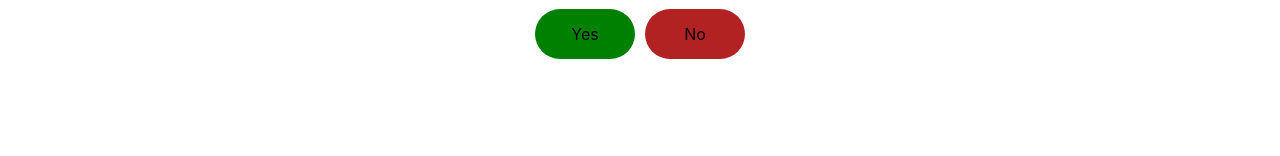
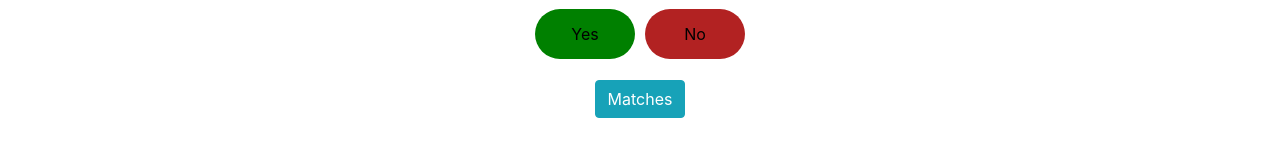
Before and after one commit to Codubee/PetFinderTTH2-3, a React (Create React App) app in the folder frontend/: page /match in a window 1280 px wide. Shown: the part 366-522 px from the top of the page. Built offline with nearby package versions, Linux system fonts and the light colour scheme.

Commit message:
Fixed table spacing, added collapse

```diff
--- a/frontend/src/components/DisplayMatches.js
+++ b/frontend/src/components/DisplayMatches.js
@@ -14,7 +14,7 @@ const DisplayMatches = (props) => {
 
   return (
     <Table bordered>
-      <div>
+
         <thead className="table-color">
           <tr className="text-color">
             <th></th>
@@ -25,9 +25,10 @@ const DisplayMatches = (props) => {
             <th>Adoption Url</th>
           </tr>
         </thead>
+        <tbody >
         {animals.map((animals, id) => (
-          <tbody key={id}>
-            <tr>
+
+            <tr key={id}>
               <th scope="row">{id+=1}</th>
               <td>{animals.name}</td>
               <td>{animals.type}</td>
@@ -35,10 +36,11 @@ const DisplayMatches = (props) => {
               <td>{animals.shelterName}</td>
               <td><a className="url-color" href={animals.adoptionUrl}> {animals.adoptionUrl} </a></td>
             </tr>
-          </tbody>
+
         ))
         }
-      </div>
+        </tbody>
+
     </Table>
   );
 }
--- a/frontend/src/styles/Match.css
+++ b/frontend/src/styles/Match.css
@@ -23,3 +23,8 @@
     font-family: sans-serif;
     font-size: 20px;
 }
+
+.collapse-button{
+    margin-bottom: 1em;
+    margin-top: 1em;
+}
--- a/frontend/src/views/LandingPage.js
+++ b/frontend/src/views/LandingPage.js
@@ -3,7 +3,6 @@ import Tools from '../components/Tools.js'
 import Explanation from '../components/Explanation.js';
 import Features from '../components/Features.js'
 import Team from '../components/Team.js'
-import DisplayMatches from '../components/DisplayMatches.js';
 
 function LandingPage(){
     return(
@@ -12,7 +11,6 @@ function LandingPage(){
             <Tools/>
             <Features/>
             <Team/>
-            <DisplayMatches/>
         </div>
     )
 }
--- a/frontend/src/views/Match.js
+++ b/frontend/src/views/Match.js
@@ -1,10 +1,15 @@
-import React from 'react'
-import { Container } from 'reactstrap'
+import React,{useState} from 'react'
+import { Container,Collapse,Button } from 'reactstrap'
 import DisplayAnimal from '../components/DisplayAnimal'
 import AnimalDescription from '../components/AnimalDescription'
 import '../styles/Match.css'
+import DisplayMatches from '../components/DisplayMatches.js';
 
 function Match(){
+    const [isOpen, setIsOpen] = useState(false);
+
+    const toggle = () => setIsOpen(!isOpen);
+
     return(
         <Container className="text-center pt-md">
             <DisplayAnimal/>
@@ -15,6 +20,12 @@ function Match(){
             <button className="NoButton">
                 No
             </button>
+            <div>
+                <Button color="info" className="collapse-button" onClick={toggle} >Matches</Button>
+                <Collapse isOpen={isOpen}>
+                    <DisplayMatches/>
+                </Collapse>
+            </div>
         </Container>
     )
 }
```
